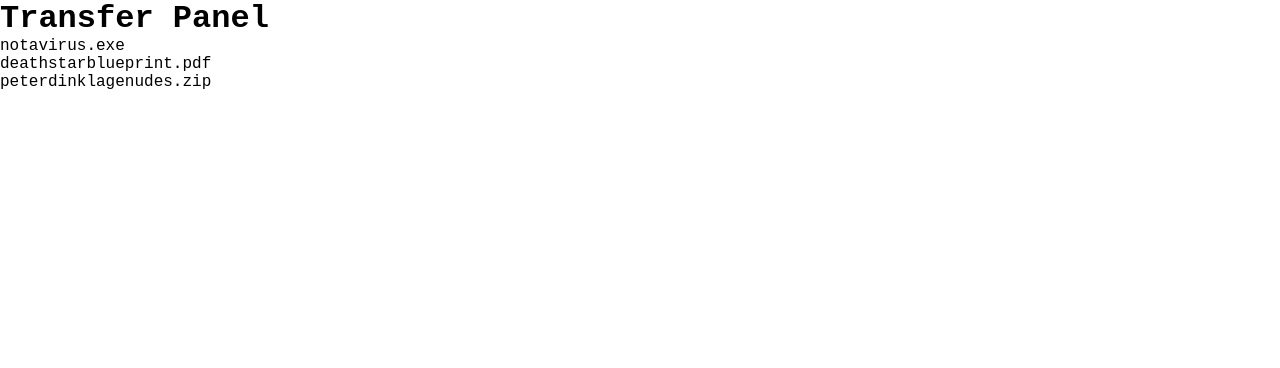
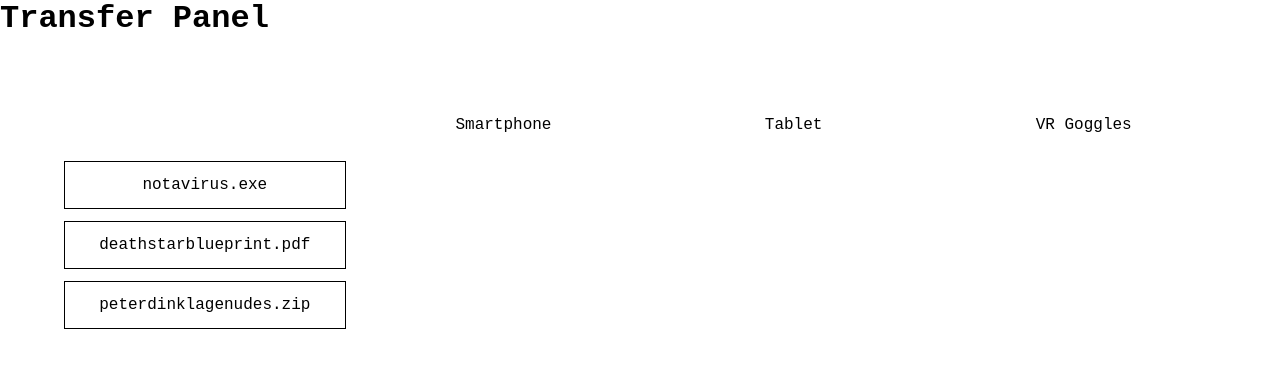
Before and after one commit to RadoslawZemlo/transfer-panel, an Angular app: page / in a window 1280 px wide. Shown: the top 368 px of the page. Built offline with nearby package versions, Linux system fonts and the light colour scheme; data requests are answered from the project's data file.

Commit message:
Recive devices in panel component and display them in template and add some styles

```diff
--- a/src/app/components/panel/panel.component.html
+++ b/src/app/components/panel/panel.component.html
@@ -1,8 +1,22 @@
 <div class="panel">
   <div *ngIf="files$ | async as files" class="panel__files">
+    <div class="tile tile--top"></div>
+
     <ng-container *ngFor="let file of files">
       <div class="tile">
-        {{ file.name }}
+        <p>
+          {{ file.name }}
+        </p>
+      </div>
+    </ng-container>
+  </div>
+
+  <div *ngIf="devices$ | async as devices" class="panel__devices">
+    <ng-container *ngFor="let device of devices">
+      <div class="tile tile--top">
+        <p>
+          {{ device.name }}
+        </p>
       </div>
     </ng-container>
   </div>
--- a/src/app/components/panel/panel.component.scss
+++ b/src/app/components/panel/panel.component.scss
@@ -0,0 +1,31 @@
+@mixin grid($display, $grid-gap, $grid-template-column) {
+  display: $display;
+  grid-gap: $grid-gap;
+  grid-template-columns: $grid-template-column;
+}
+
+.panel {
+  @include grid(grid, 2vw, 1fr 3fr);
+  padding: 5vw;
+  width: 100vw;
+
+  &__files {
+    @include grid(grid, 1.5vh, null);
+  }
+
+  &__devices {
+    @include grid(grid, 2vw, repeat(3, 1fr));
+  }
+}
+
+.tile {
+  border: 0.1rem solid #000;
+  height: 3rem;
+  display: flex;
+  align-items: center;
+  justify-content: center;
+
+  &--top {
+    border: none;
+  }
+}
--- a/src/app/components/panel/panel.component.ts
+++ b/src/app/components/panel/panel.component.ts
@@ -3,6 +3,7 @@ import { Observable } from 'rxjs';
 import { FilesService } from '@services/files/files.service';
 import { DevicesService } from '@services/devices/devices.service';
 import { File } from '@interfaces/file.interface';
+import { Device } from '@interfaces/device.interface';
 
 @Component({
   selector: 'app-panel',
@@ -11,6 +12,7 @@ import { File } from '@interfaces/file.interface';
 })
 export class PanelComponent implements OnInit {
   files$: Observable<File[]> = this.filesService.files$;
+  devices$: Observable<Device[]> = this.devicesService.devices$;
 
   constructor(
     private readonly filesService: FilesService,
@@ -19,5 +21,6 @@ export class PanelComponent implements OnInit {
 
   ngOnInit(): void {
     this.filesService.getFiles();
+    this.devicesService.getDevices();
   }
 }
```
